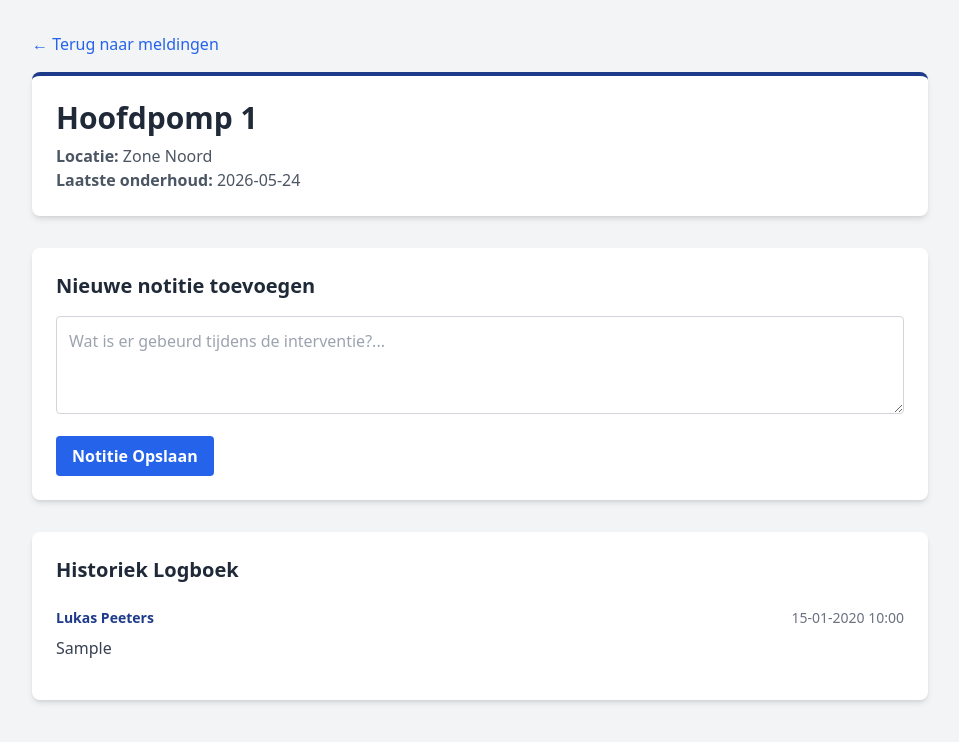
After one commit to kulsoom0704/Aquafin-programming-project, a Laravel app: page /installatie/1 in a window 1280 px wide. The commit adds this page. Shown: the top 742 px of the page, without its empty margins (160-1119 px from the left). Run offline with Laravel 12, Linux system fonts and the light colour scheme; data comes from the database, SQL or seed files in the repository; tables that the repository leaves empty hold one stand-in row (values such as "Sample post"); some libraries are stand-ins or nearby versions.

Commit message:
US2.2: Notities en logboek toevoegen

```diff
--- a/app/Http/Controllers/InstallatieController.php
+++ b/app/Http/Controllers/InstallatieController.php
@@ -5,6 +5,7 @@ namespace App\Http\Controllers;
 use Illuminate\Http\Request;
 use App\Models\Installatie;
 use App\Models\Melding;
+use App\Models\Notitie;
 use Carbon\Carbon;
 use App\Models\User;
 
@@ -58,4 +59,31 @@ class InstallatieController extends Controller
             ]);
         }
     }
+
+    // Fonction pour afficher le profil de la machine et son Logbook
+    public function show($id)
+    {
+        // On cherche la machine avec ses notes (triées de la plus récente à la plus ancienne) et le nom des techniciens
+        $installatie = Installatie::with(['notities' => function($query) {
+            $query->latest();
+        }, 'notities.technieker'])->findOrFail($id);
+
+        return view('technieker.logboek', compact('installatie'));
+    }
+
+    public function storeNotitie(Request $request, $id)
+    {
+        $request->validate([
+            'opmerking' => 'required|string|min:3'
+        ]);
+
+
+        Notitie::create([
+            'installatie_id' => $id,
+            'user_id' => 1,
+            'opmerking' => $request->opmerking
+        ]);
+
+        return redirect()->route('installatie.show', $id)->with('success', 'Notitie succesvol toegevoegd aan het logboek.');
+    }
 }
--- a/app/Models/Installatie.php
+++ b/app/Models/Installatie.php
@@ -20,4 +20,9 @@ class Installatie extends Model
     {
         return $this->hasMany(Melding::class);
     }
+
+    public function notities()
+    {
+        return $this->hasMany(Notitie::class);
+    }
 }
--- a/app/Models/Notitie.php
+++ b/app/Models/Notitie.php
@@ -6,5 +6,15 @@ use Illuminate\Database\Eloquent\Model;
 
 class Notitie extends Model
 {
-    //
+    protected $fillable = ['installatie_id', 'user_id', 'opmerking'];
+
+    public function installatie()
+    {
+        return $this->belongsTo(Installatie::class);
+    }
+
+    public function technieker()
+    {
+        return $this->belongsTo(User::class, 'user_id');
+    }
 }
--- a/app/Models/User.php
+++ b/app/Models/User.php
@@ -29,4 +29,9 @@ class User extends Authenticatable
             'password' => 'hashed',
         ];
     }
+
+    public function notities()
+    {
+        return $this->hasMany(Notitie::class);
+    }
 }
--- /dev/null
+++ b/resources/views/technieker/logboek.blade.php
@@ -0,0 +1,71 @@
+<!DOCTYPE html>
+<html lang="nl">
+<head>
+    <meta charset="UTF-8">
+    <meta name="viewport" content="width=device-width, initial-scale=1.0">
+    <title>Logboek - {{ $installatie->naam }}</title>
+    <script src="https://cdn.tailwindcss.com"></script>
+</head>
+<body class="bg-gray-100 p-8">
+
+    <div class="max-w-4xl mx-auto">
+
+
+        <a href="{{ route('technieker.meldingen') }}" class="text-blue-600 hover:underline mb-4 inline-block">&larr; Terug naar meldingen</a>
+
+
+        <div class="bg-white p-6 rounded-lg shadow-md mb-8 border-t-4 border-blue-900">
+            <h1 class="text-3xl font-bold text-gray-800">{{ $installatie->naam }}</h1>
+            <p class="text-gray-600 mt-2"><strong>Locatie:</strong> {{ $installatie->locatie }}</p>
+            <p class="text-gray-600"><strong>Laatste onderhoud:</strong> {{ $installatie->laatste_onderhoud_datum ?? 'Nooit' }}</p>
+        </div>
+
+
+        @if(session('success'))
+            <div class="bg-green-100 border border-green-400 text-green-700 p-4 rounded mb-6">
+                {{ session('success') }}
+            </div>
+        @endif
+        @if($errors->any())
+            <div class="bg-red-100 border border-red-400 text-red-700 p-4 rounded mb-6">
+                {{ $errors->first() }}
+            </div>
+        @endif
+
+
+        <div class="bg-white p-6 rounded-lg shadow-md mb-8">
+            <h2 class="text-xl font-bold text-gray-800 mb-4">Nieuwe notitie toevoegen</h2>
+            <form action="{{ route('notitie.store', $installatie->id) }}" method="POST">
+                @csrf
+                <textarea name="opmerking" rows="3" class="w-full border border-gray-300 rounded p-3 mb-4 focus:outline-none focus:border-blue-500" placeholder="Wat is er gebeurd tijdens de interventie?..." required></textarea>
+                <button type="submit" class="bg-blue-600 hover:bg-blue-700 text-white font-bold py-2 px-4 rounded">
+                    Notitie Opslaan
+                </button>
+            </form>
+        </div>
+
+
+        <div class="bg-white p-6 rounded-lg shadow-md">
+            <h2 class="text-xl font-bold text-gray-800 mb-6">Historiek Logboek</h2>
+
+            @if($installatie->notities->count() > 0)
+                <div class="space-y-6">
+                    @foreach($installatie->notities as $notitie)
+                        <div class="border-b border-gray-200 pb-4 last:border-0">
+                            <div class="flex justify-between text-sm text-gray-500 mb-2">
+                                <span class="font-bold text-blue-900">{{ $notitie->technieker->name ?? 'Onbekende technieker' }}</span>
+                                <span>{{ $notitie->created_at->format('d-m-Y H:i') }}</span>
+                            </div>
+                            <p class="text-gray-700">{{ $notitie->opmerking }}</p>
+                        </div>
+                    @endforeach
+                </div>
+            @else
+                <p class="text-gray-500 italic">Er zijn nog geen notities voor deze installatie.</p>
+            @endif
+        </div>
+
+    </div>
+
+</body>
+</html>
--- a/resources/views/technieker/meldingen.blade.php
+++ b/resources/views/technieker/meldingen.blade.php
@@ -35,7 +35,9 @@
                     <div class="bg-white p-6 rounded-lg shadow-md border-l-4 {{ $installatie->dagen_te_laat > 30 ? 'border-red-700' : 'border-orange-500' }}">
                         <div class="flex justify-between items-center">
                             <div>
-                                <h2 class="text-xl font-semibold text-gray-800">{{ $installatie->naam }}</h2>
+                                <a href="{{ route('installatie.show', $installatie->id) }}" class="text-xl font-semibold text-blue-800 hover:text-blue-600 hover:underline">
+                                    {{ $installatie->naam }}
+                                </a>
                                 <p class="text-sm text-gray-600">Locatie: {{ $installatie->locatie ?? 'Onbekend' }}</p>
                             </div>
                             <div class="text-right">
--- a/routes/web.php
+++ b/routes/web.php
@@ -3,10 +3,32 @@
 use Illuminate\Support\Facades\Route;
 use App\Http\Controllers\InstallatieController;
 
+/*
+|--------------------------------------------------------------------------
+| Standaard Route (Algemeen)
+|--------------------------------------------------------------------------
+*/
 
 Route::get('/', function () {
     return redirect()->route('technieker.meldingen');
 });
 
 
-Route::get('/technieker/meldingen', [InstallatieController::class, 'meldingen'])->name('technieker.meldingen');
+/*
+|--------------------------------------------------------------------------
+| Installaties & Logboek (InstallatieController)
+|--------------------------------------------------------------------------
+*/
+
+Route::controller(InstallatieController::class)->group(function () {
+
+    // 1. Dashboard: Overzicht van alle onderhoudsmeldingen
+    Route::get('/technieker/meldingen', 'meldingen')->name('technieker.meldingen');
+
+    // 2. Detailpagina: Specifieke installatie en logboek bekijken
+    Route::get('/installatie/{id}', 'show')->name('installatie.show');
+
+    // 3. Actie: Nieuwe notitie opslaan in het logboek
+    Route::post('/installatie/{id}/notitie', 'storeNotitie')->name('notitie.store');
+
+});
```
Also changed, not shown: database/migrations/2026_06_03_115928_create_notities_table.php.
